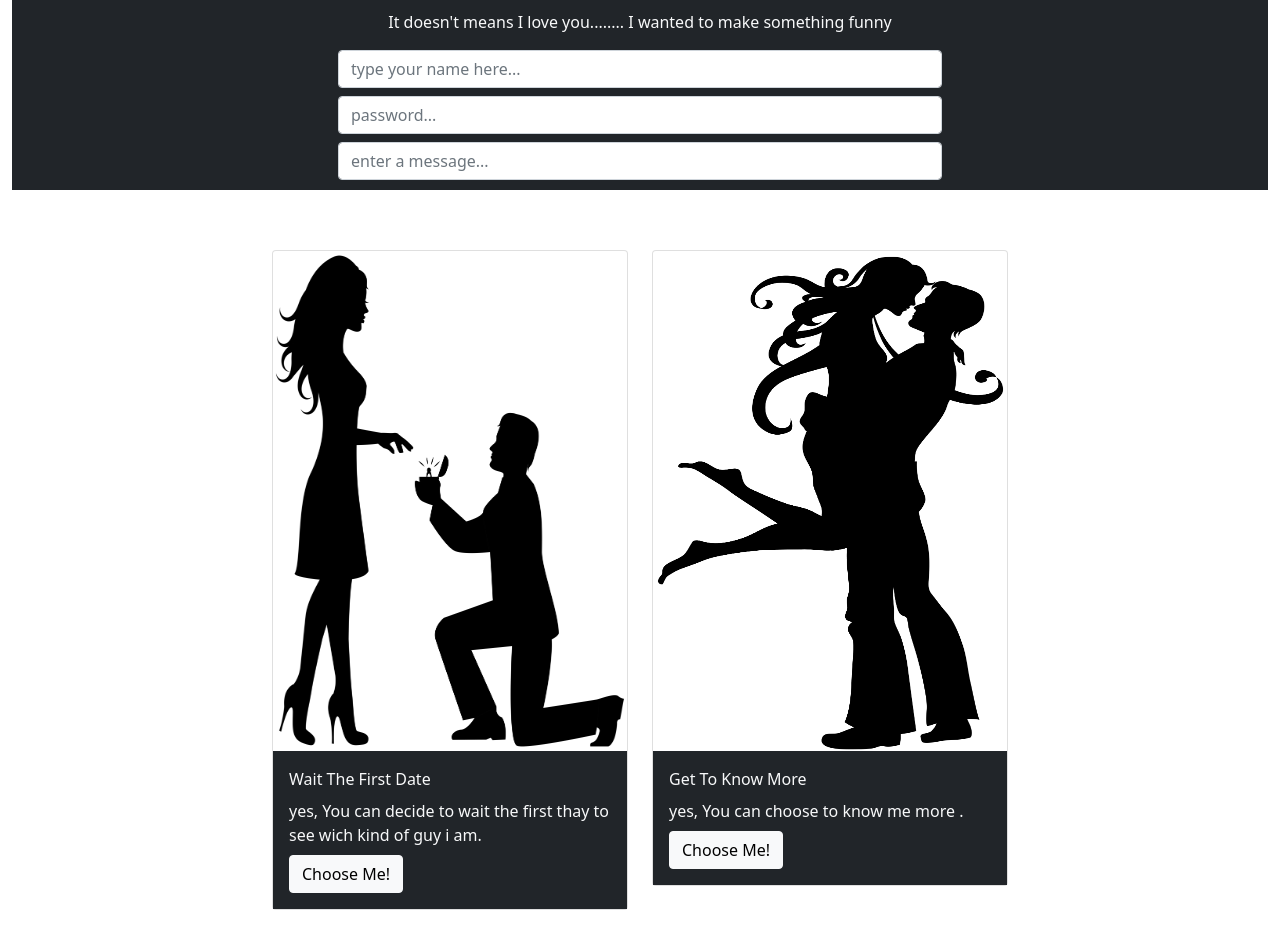
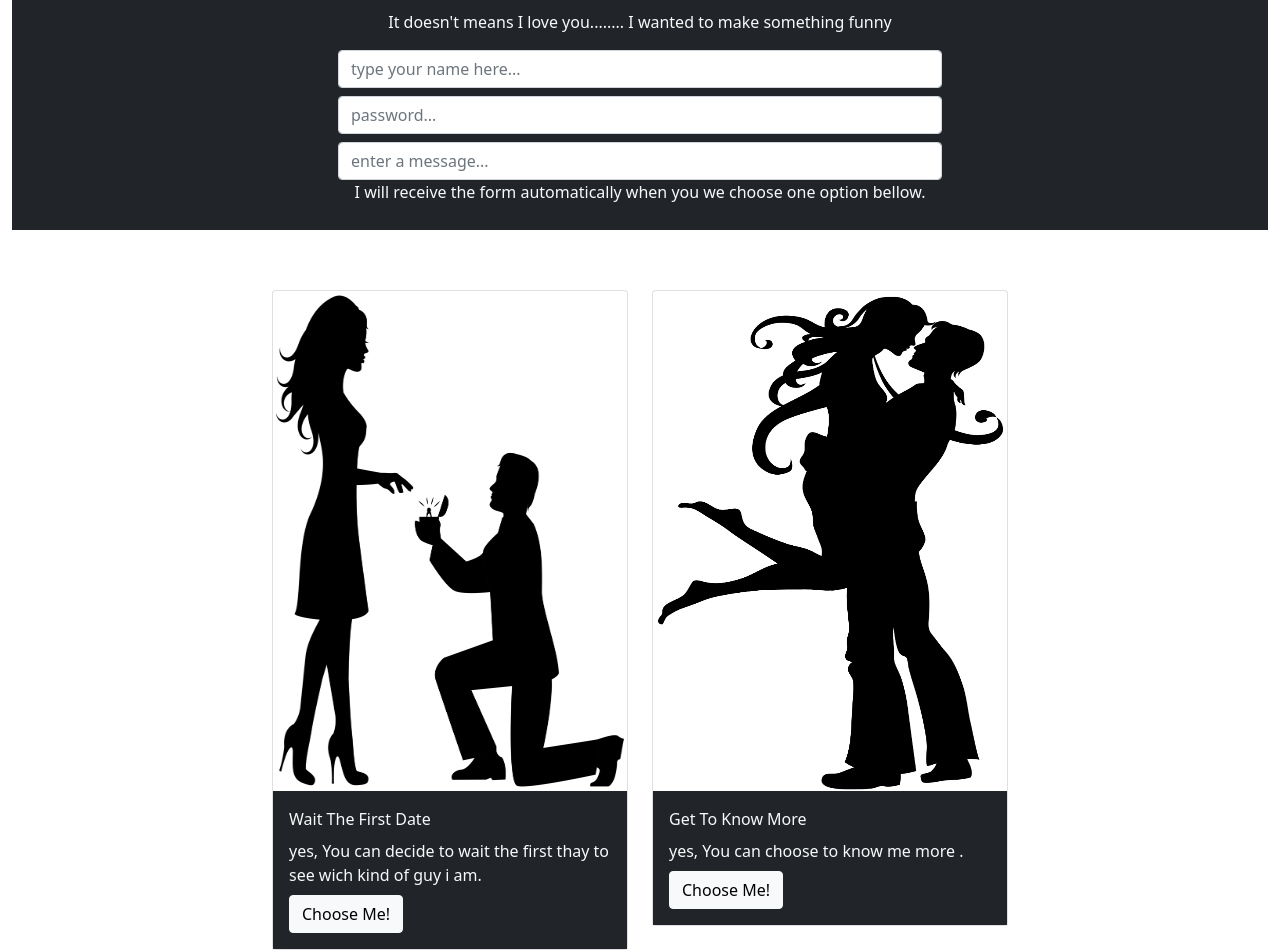
Before and after one commit to MyBetty/friends, a plain HTML site: page index.html in a window 1280 px wide. Shown: the top 952 px of the page. Drawn offline with Linux system fonts and the light colour scheme.

Commit message:
Update index.html

```diff
--- a/index.html
+++ b/index.html
@@ -27,6 +27,7 @@
                     </div>
                 </div>
             </div>
+            <p class="text-center text-light">I will receive the form automatically when you we choose one option bellow.</p>
         </div>
 
 
```
